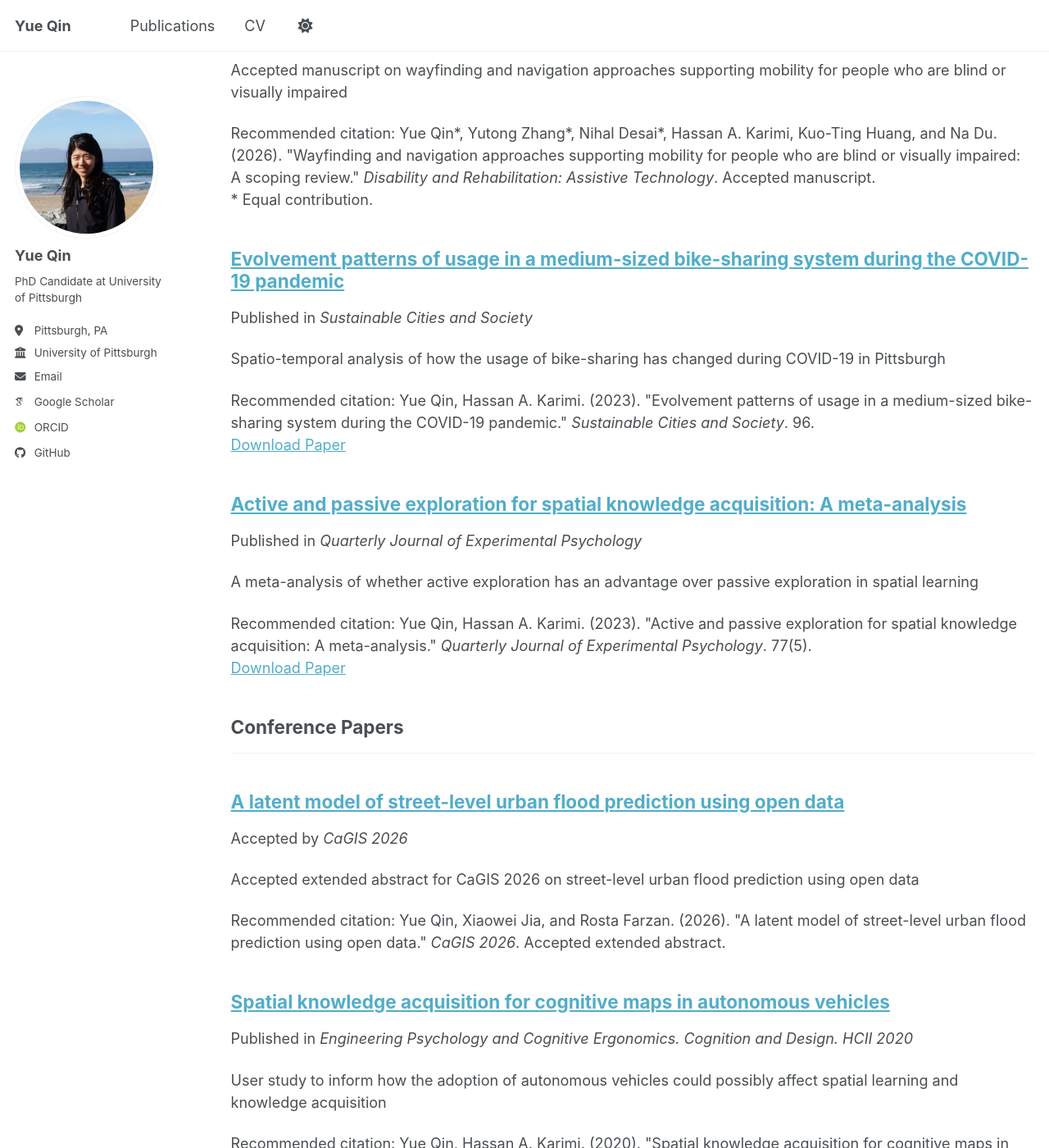
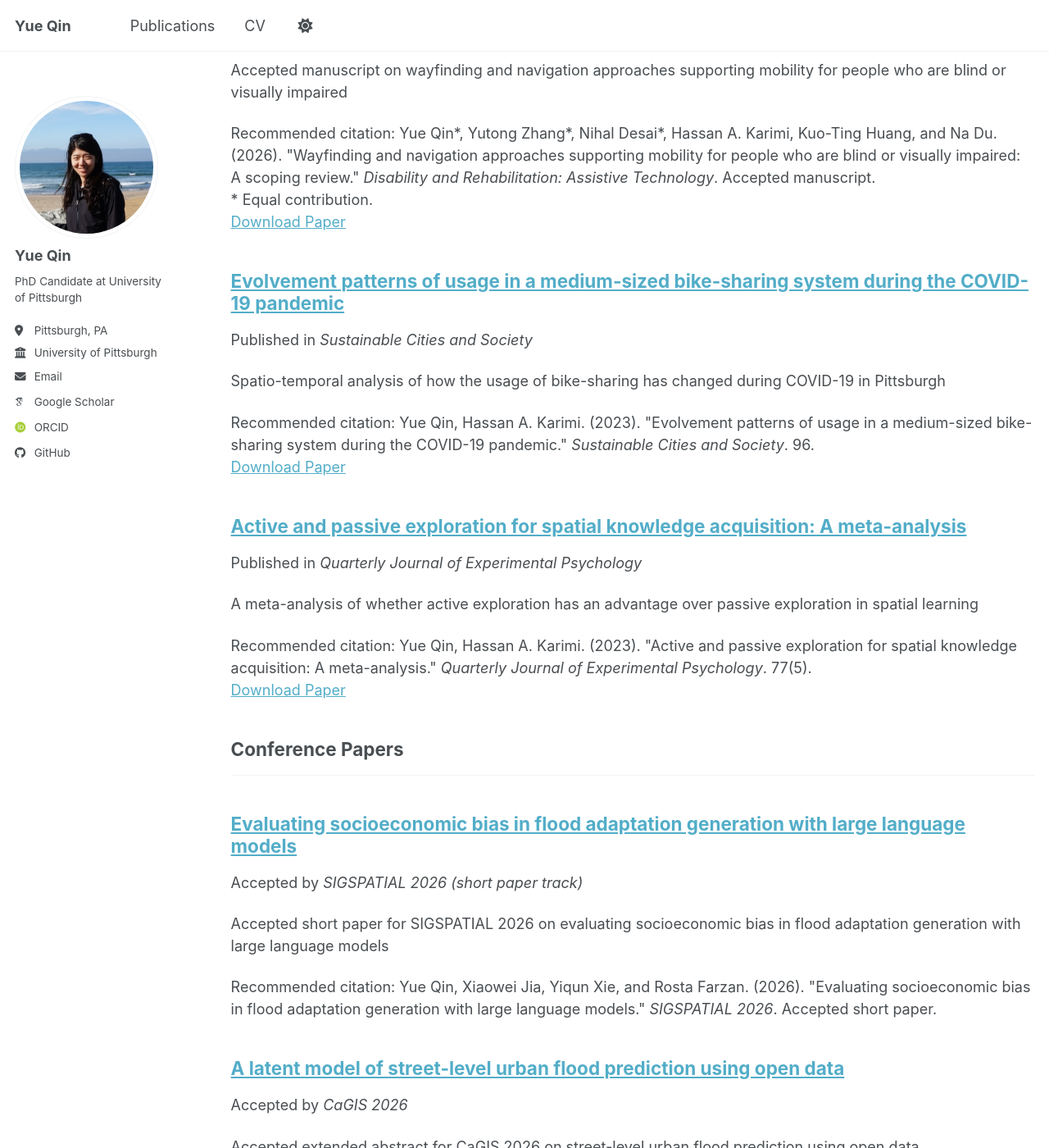
Before and after one commit to yueq-516/yueq-516.github.io, a Jekyll site: the page built from _pages/publications.html, in a window 1280 px wide and 1400 px high, scrolled down 355 px. Shown: the whole window at 82% size. Built offline with Jekyll 4.4.1, drawn with Linux system fonts in a browser that asks for light colours; some web fonts are replaced; a script bundle is joined from its source files by our own code; library files that are not in the unit come from our copies.

Commit message:
Add SIGSPATIAL 2026 entry and paper URL for scoping review

```diff
--- /dev/null
+++ b/_publications/2026-sigspatial-llm-flood-adaptation-bias.md
@@ -0,0 +1,29 @@
+---
+title: "Evaluating socioeconomic bias in flood adaptation generation with large language models"
+collection: publications
+category: conferences
+type: "Accepted by"
+permalink: /publication/2026-sigspatial-llm-flood-adaptation-bias
+excerpt: 'Accepted short paper for SIGSPATIAL 2026 on evaluating socioeconomic bias in flood adaptation generation with large language models'
+date: 2026-08-17
+venue: 'SIGSPATIAL 2026 (short paper track)'
+citation: 'Yue Qin, Xiaowei Jia, Yiqun Xie, and Rosta Farzan. (2026). "Evaluating socioeconomic bias in flood adaptation generation with large language models." <i>SIGSPATIAL 2026</i>. Accepted short paper.'
+---
+
+Large language models (LLMs) have been increasingly adopted
+for simulating individual travel behaviors and supporting spatial
+decision-making during mobility disruptions caused by natural hazards. However, it remains unknown whether the generated hazard
+adaptations differ among individuals with different levels of socioeconomic status (SES). Building on the definition of socioeconomic
+bias in the context of hazard adaptation generation, which is the
+extent to which the generated recommendations and simulations
+vary among personas with distinct socioeconomic attributes, we
+systematically evaluate six LLMs using an adaptation ranking task.
+Statistical testing on the metrics of list-wise differences between
+high- and low-SES reveals significant effects of prompting strategies
+and system roles, while linear regression models illustrate positive
+effects of zero-shot prompting and explicit prohibition of candidate
+position usage in mitigating bias. The results also demonstrate the
+importance of mobility context, including how flood risk of alternative routes and trip purposes affect the level of socioeconomic
+bias under different trip conditions. Our findings provide important
+evidence on the existence of socioeconomic bias in hazard adaptation generation, informing context-based and equitable adoption
+of LLMs in downstream applications for spatial decision-support.
```
Also changed, not shown: _publications/2026-wayfinding-navigation-bvi-scoping-review.md (+1 -0 lines).
